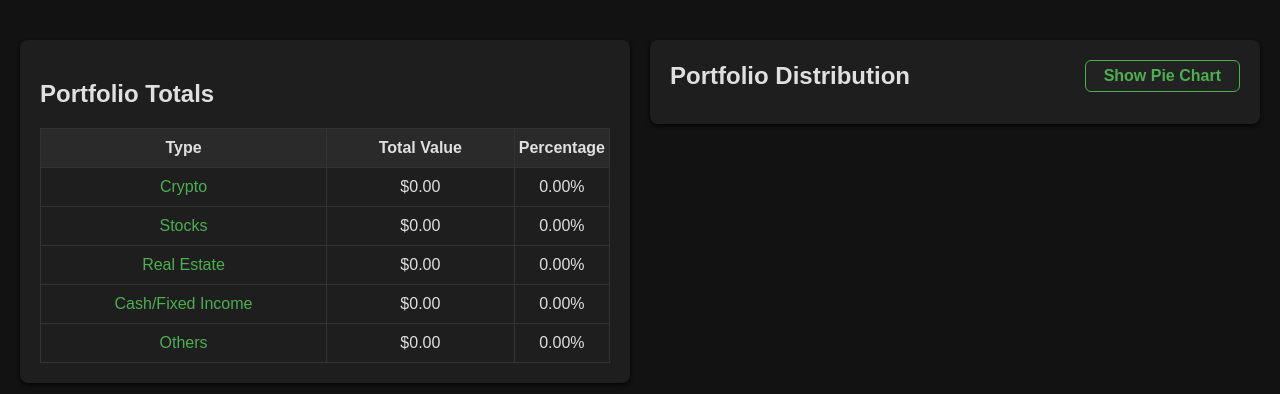
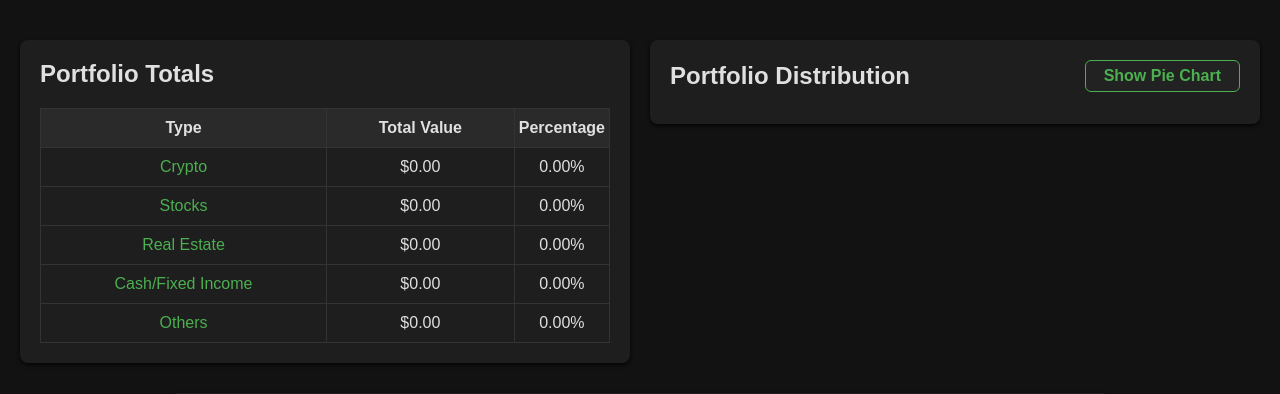
Before and after one commit to mateussfeir/Portfolio_tracker, a Django app: page /general/ in a window 1280 px wide. Shown: the part 195-589 px from the top of the page. Run offline with Django 4.2, Linux system fonts and the light colour scheme; the visitor is signed in with stand-in values (Sample User, id 1); data comes from the database, SQL or seed files in the repository; data that the repository does not hold is empty; some libraries are stand-ins or nearby versions.

Commit message:
Removed the empty space from Portfolio Totals

```diff
--- a/portfolio/templates/general.html
+++ b/portfolio/templates/general.html
@@ -161,7 +161,7 @@
         <div style="display: flex; flex-wrap: wrap; gap: 20px; width: 100%; justify-content: center; align-items: flex-start;">
             <!-- General Totals -->
             <div class="card" style="flex: 1 1 45%; min-width: 350px;">
-                <h2>Portfolio Totals</h2>
+                <h2 style="margin-top: 0;">Portfolio Totals</h2>
                 <table>
                     <thead>
                         <tr>
```
